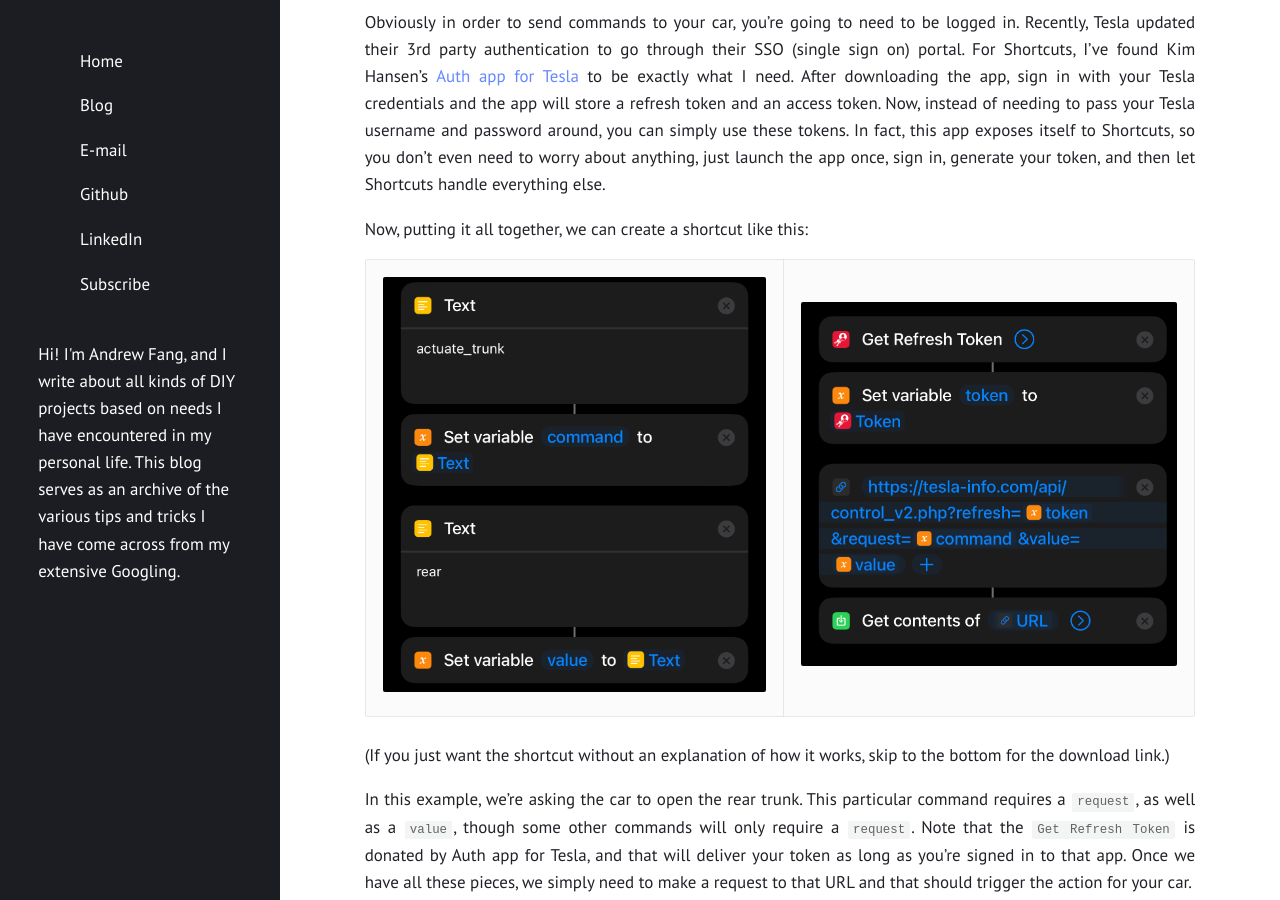
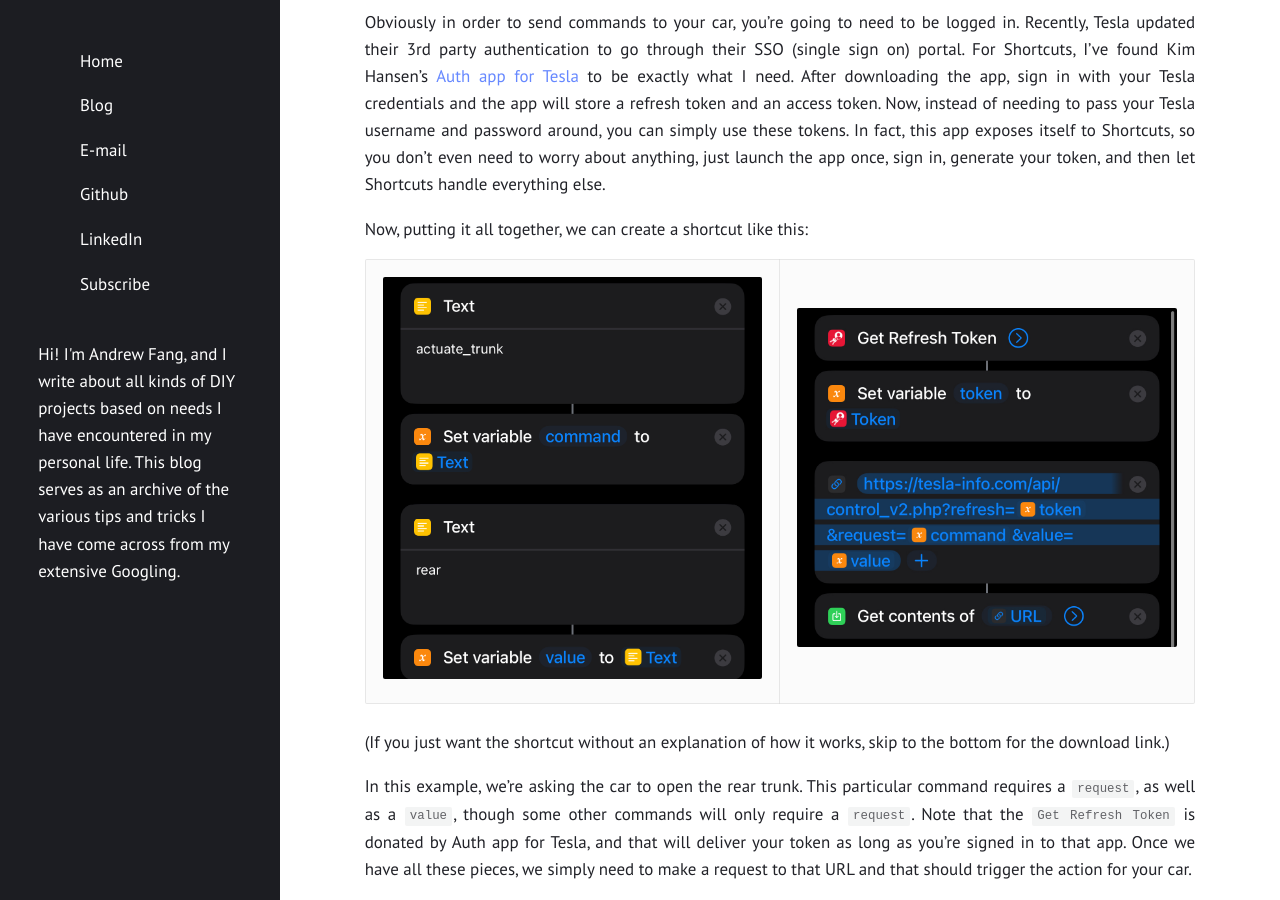
Before and after one commit to andrewfang/blog, a Jekyll site: the page built from _posts/2022-07-13-controlling-tesla-with-siri.markdown, in a window 1280 px wide and 900 px high, scrolled down 2184 px. Built offline with Jekyll 4.4.1, drawn with Linux system fonts in a browser that asks for light colours; comment, search, counter and statistics services are not loaded.

Commit message:
Fix asset links

```diff
--- a/_posts/2022-07-13-controlling-tesla-with-siri.markdown
+++ b/_posts/2022-07-13-controlling-tesla-with-siri.markdown
@@ -50,7 +50,7 @@
 Now, putting it all together, we can create a shortcut like this:
 
 :-------------------------:|:-------------------------:
-![]({{site.assets_dir}}/2022-07-13/shortcut_trunk1.png)  |  ![]({{site.assets_dir}}/2022-07-13/shortcut_trunk2.png)
+![]({{site.assets_dir}}/2022-07-13/shortcut_trunk1.jpeg)  |  ![]({{site.assets_dir}}/2022-07-13/shortcut_trunk2.jpeg)
 
 (If you just want the shortcut without an explanation of how it works, skip to the bottom for the download link.)
 
@@ -59,7 +59,7 @@
 One more thing. We'll need to give the shortcut permissions. Hit the (i) at the bottom of the Shortcut edit page and make sure it has all the permissions like so:
 
 :-------------------------:|:-------------------------:
-![]({{site.assets_dir}}/2022-07-13/shortcut_trunk3.jpeg)  |  ![]({{site.assets_dir}}/2022-07-13/shortcut_trunk4.png)
+![]({{site.assets_dir}}/2022-07-13/shortcut_trunk3.jpeg)  |  ![]({{site.assets_dir}}/2022-07-13/shortcut_trunk4.jpeg)
 
 Now, when you play the Shortcut, your action should be carried out and the request should be sent to your car. Even better, you can "Hey Siri ... Open Trunk" (or whatever you call your shortcut), and it'll perform that same request.
 
```
Also changed, not shown: assets/images/2022-07-13/shortcut_trunk1.PNG (deleted), assets/images/2022-07-13/shortcut_trunk1.jpeg (added), assets/images/2022-07-13/shortcut_trunk2.PNG (deleted), assets/images/2022-07-13/shortcut_trunk2.jpeg (added), assets/images/2022-07-13/shortcut_trunk4.PNG (deleted), assets/images/2022-07-13/shortcut_trunk4.jpeg (added).
